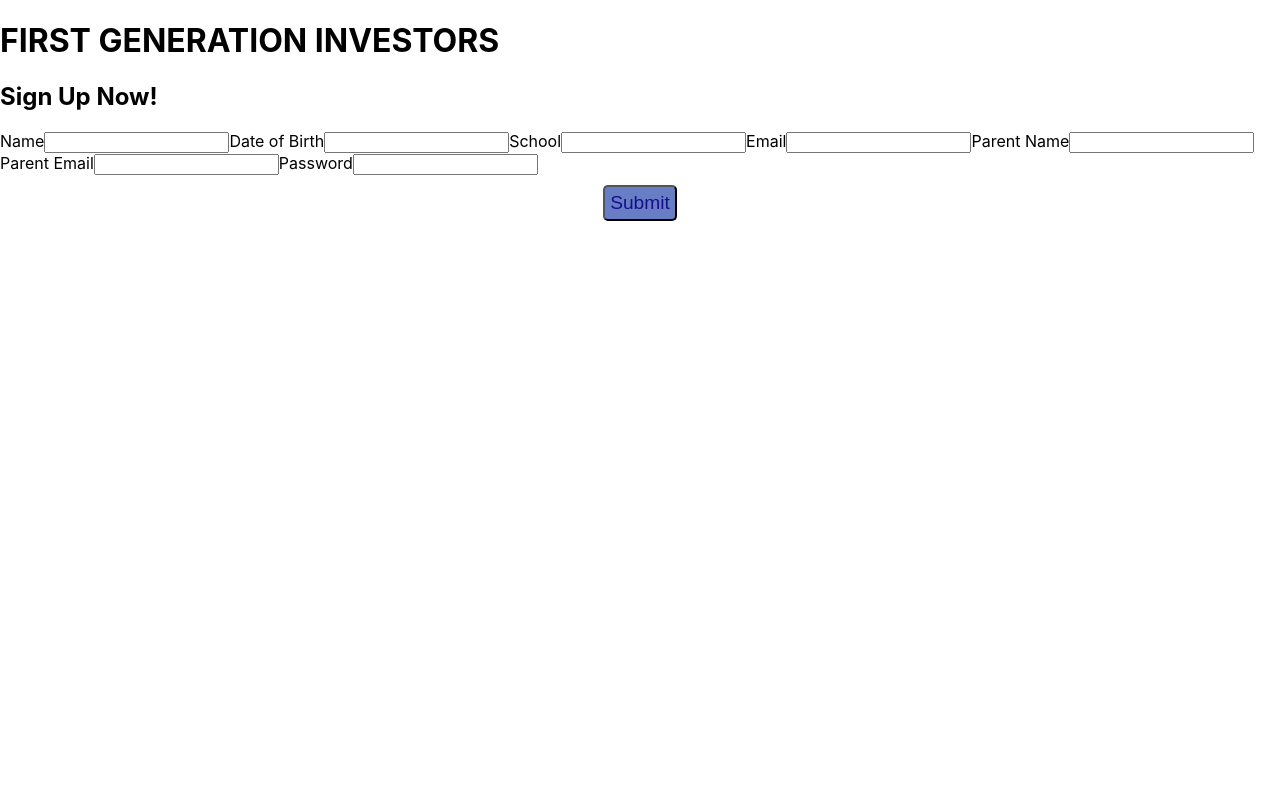
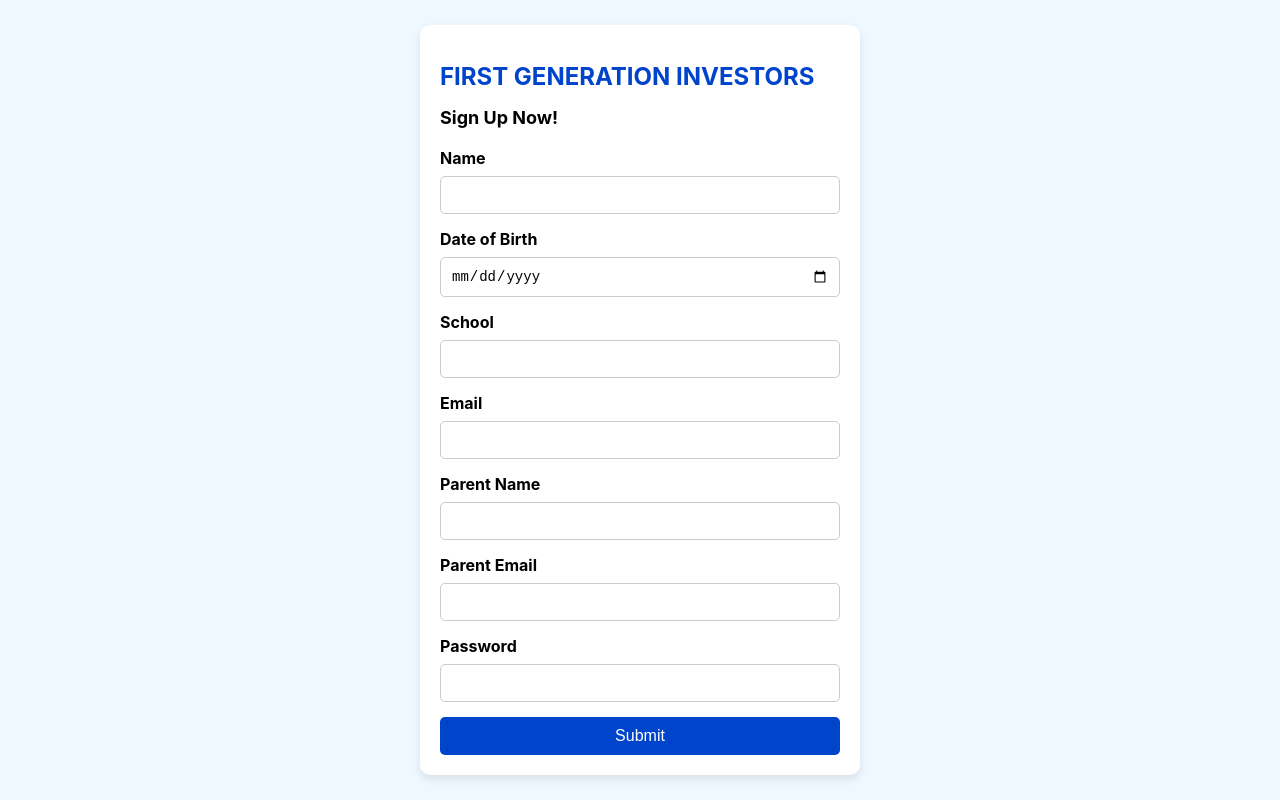
Before and after one commit to cfgjc24/Team-8, a React (Create React App) app in the folder my-app/: page /register in a window 1280 px wide. Built offline with nearby package versions, Linux system fonts and the light colour scheme.

Commit message:
Added CSS for SignUpForm.js

```diff
--- a/my-app/src/SignUpForm.css
+++ b/my-app/src/SignUpForm.css
@@ -1,70 +1,92 @@
-.App {
+/* General styling for the form container */
+.SUApp {
     text-align: center;
+    display: flex;
+    justify-content: center;
+    align-items: center;
+    min-height: 100vh; /* Ensures the form is vertically centered */
+    background-color: #f0f8ff; /* A very light blue background */
   }
 
-  .App-logo {
-    height: 40vmin;
-    pointer-events: none;
-    margin-top: -20px; /* Adjust this value as needed */
+  /* Styling for the form itself */
+  .SUApp-form {
+    background-color: white;
+    padding: 20px;
+    border-radius: 10px;
+    box-shadow: 0 4px 8px rgba(0, 0, 0, 0.1); /* Adds a subtle shadow */
+    width: 100%;
+    max-width: 400px; /* Keeps the form a manageable width */
+    text-align: left; /* Aligns labels and inputs to the left */
   }
 
-  .App-header {
-    background-color: #282c34;
-    min-height: 100vh;
-    display: flex;
-    flex-direction: column;
-    align-items: center;
-    justify-content: center;
-    font-size: calc(10px + 2vmin);
-    color: white;
+  /* Header styles */
+  .SUApp-header {
+    margin-bottom: 20px;
   }
 
-  .App-link {
-    color: #ffffff;
+  .SUApp-header h1 {
+    color: #0044cc; /* Dark blue for the main heading */
+    font-size: 24px;
   }
 
-  .App-intro {
-    font-size: 25px;
-    color: #ffffff;
-    text-align: center;
-    margin-top: -20px;
+  .SUApp-header h2 {
+    color: #000000; /* Black for the secondary heading */
+    font-size: 18px;
+    margin-bottom: 20px;
   }
 
-  .button-container {
-    margin-top: 20px;
-    display: flex;
-    flex-direction: column;
-    align-items: center;
+  /* Styling for each label */
+  .SUApp-label {
+    font-size: 16px;
+    color: #000000; /* Black text for labels */
+    display: block;
+    margin-bottom: 8px;
+    font-weight: bold;
   }
 
-  .App-button {
-    margin: 10px 0;
-    text-align: center;
-    padding: 10px 20px;
+  /* Styling for the input fields */
+  .SUApp-input {
+    width: 100%;
+    padding: 10px;
+    margin-bottom: 15px;
+    border: 1px solid #cccccc;
+    border-radius: 5px;
+    font-size: 14px;
+    box-sizing: border-box;
+  }
+
+  /* Button styling */
+  .SUApp-button {
+    background-color: #0044cc; /* Blue background */
+    color: white; /* White text */
+    border: none;
+    border-radius: 5px;
     font-size: 16px;
+    padding: 10px;
+    width: 100%;
     cursor: pointer;
   }
 
-  @keyframes App-logo-spin {
-    from {
-      transform: rotate(0deg);
-    }
-    to {
-      transform: rotate(360deg);
-    }
+  .SUApp-button:hover {
+    background-color: #003399; /* Slightly darker blue on hover */
   }
 
-  .App-footer .button {
-    background: none;
-    border: none;
-    color: inherit;
-    font: inherit;
-    cursor: pointer;
-    padding: 0;
-    text-decoration: underline;
+  /* Success and error messages */
+  .success, .error {
+    margin-top: 15px;
+    padding: 10px;
+    border-radius: 5px;
+    font-size: 14px;
+    text-align: center;
+    width: 100%;
   }
 
-  .App-footer .button:hover {
-    text-decoration: none;
-    color: #004977;
+  .success {
+    background-color: #d4edda; /* Light green for success */
+    color: #155724; /* Dark green text */
   }
+
+  .error {
+    background-color: #f8d7da; /* Light red for error */
+    color: #721c24; /* Dark red text */
+  }
--- a/my-app/src/SignUpForm.js
+++ b/my-app/src/SignUpForm.js
@@ -1,5 +1,4 @@
-// Filename - SignUpForm.js
-
+import './SignUpForm.css';  // Ensure this CSS is imported
 import { useState } from "react";
 
 export default function Form() {
@@ -16,47 +15,14 @@ export default function Form() {
     const [submitted, setSubmitted] = useState(false);
     const [error, setError] = useState(false);
 
-    // Handling the name change
-    const handleName = (e) => {
-        setName(e.target.value);
-        setSubmitted(false);
-    };
-
-    // Handling the Date of Birth change
-    const handleDateofBirth = (e) => {
-        setDateofBirth(e.target.value);
-        setSubmitted(false);
-    };
-
-    // Handling the school change
-    const handleSchool = (e) => {
-        setSchool(e.target.value);
-        setSubmitted(false);
-    };
-
-    // Handling the email change
-    const handleEmail = (e) => {
-        setEmail(e.target.value);
-        setSubmitted(false);
-    };
-
-     // Handling the parent name change
-     const handleParentName = (e) => {
-        setParentName(e.target.value);
-        setSubmitted(false);
-    };
-
-     // Handling the parent email change
-     const handleParentEmail = (e) => {
-        setParentEmail(e.target.value);
-        setSubmitted(false);
-    };
-
-    // Handling the password change
-    const handlePassword = (e) => {
-        setPassword(e.target.value);
-        setSubmitted(false);
-    };
+    // Handling the form fields
+    const handleName = (e) => setName(e.target.value);
+    const handleDateofBirth = (e) => setDateofBirth(e.target.value);
+    const handleSchool = (e) => setSchool(e.target.value);
+    const handleEmail = (e) => setEmail(e.target.value);
+    const handleParentName = (e) => setParentName(e.target.value);
+    const handleParentEmail = (e) => setParentEmail(e.target.value);
+    const handlePassword = (e) => setPassword(e.target.value);
 
     // Handling the form submission
     const handleSubmit = (e) => {
@@ -70,107 +36,60 @@ export default function Form() {
     };
 
     // Showing success message
-    const successMessage = () => {
-        return (
-            <div
-                className="success"
-                style={{
-                    display: submitted ? "" : "none",
-                }}
-            >
-                <h1>User {name} successfully registered!!</h1>
+    const successMessage = () => submitted && (
+        <div className="success">
+            <h1>User {name} successfully registered!</h1>
         </div>
     );
-    };
 
-    // Showing error message if error is true
-    const errorMessage = () => {
-        return (
-            <div
-                className="error"
-                style={{
-                    display: error ? "" : "none",
-                }}
-            >
-                <h1>Please enter all the fields</h1>
+    // Showing error message
+    const errorMessage = () => error && (
+        <div className="error">
+            <h1>Please enter all the required fields</h1>
         </div>
     );
-    };
 
     return (
-        <div className="form">
-            <div>
+        <div className="SUApp">
+            <div className="SUApp-form">
+                <header className="SUApp-header">
                     <h1>FIRST GENERATION INVESTORS</h1>
                     <h2>Sign Up Now!</h2>
-            </div>
+                </header>
 
-            {/* Calling to the methods */}
+                {/* Displaying messages */}
                 <div className="messages">
                     {errorMessage()}
                     {successMessage()}
                 </div>
 
                 <form>
-                {/* Labels and inputs for form data */}
-                <label className="label">Name</label>
-                <input
-                    onChange={handleName}
-                    className="input"
-                    value={name}
-                    type="name"
-                />
+                    <label className="SUApp-label">Name</label>
+                    <input onChange={handleName} className="SUApp-input" value={name} type="text" />
 
-                <label className="label">Date of Birth</label>
-                <input
-                    onChange={handleDateofBirth}
-                    className="input"
-                    value={dateofbirth}
-                    type="dateofbirth"
-                />
+                    <label className="SUApp-label">Date of Birth</label>
+                    <input onChange={handleDateofBirth} className="SUApp-input" value={dateofbirth} type="date" />
 
-                <label className="label">School</label>
-                <input
-                    onChange={handleSchool}
-                    className="input"
-                    value={school}
-                    type="school"
-                />
+                    <label className="SUApp-label">School</label>
+                    <input onChange={handleSchool} className="SUApp-input" value={school} type="text" />
 
-                <label className="label">Email</label>
-                <input
-                    onChange={handleEmail}
-                    className="input"
-                    value={email}
-                    type="parentname"
-                />
+                    <label className="SUApp-label">Email</label>
+                    <input onChange={handleEmail} className="SUApp-input" value={email} type="email" />
 
-                <label className="label">Parent Name</label>
-                <input
-                    onChange={handleParentName}
-                    className="input"
-                    value={parentname}
-                    type="parentname"
-                />
-                <label className="label">Parent Email</label>
-                <input
-                    onChange={handleParentEmail}
-                    className="input"
-                    value={parentemail}
-                    type="parentemail"
-                />
+                    <label className="SUApp-label">Parent Name</label>
+                    <input onChange={handleParentName} className="SUApp-input" value={parentname} type="text" />
 
-                <label className="label">Password</label>
-                <input
-                    onChange={handlePassword}
-                    className="input"
-                    value={password}
-                    type="password"
-                />
+                    <label className="SUApp-label">Parent Email</label>
+                    <input onChange={handleParentEmail} className="SUApp-input" value={parentemail} type="email" />
 
-                <button onClick={handleSubmit} className="btn" type="submit">
+                    <label className="SUApp-label">Password</label>
+                    <input onChange={handlePassword} className="SUApp-input" value={password} type="password" />
+
+                    <button onClick={handleSubmit} className="SUApp-button" type="submit">
                         Submit
                     </button>
                 </form>
             </div>
+        </div>
     );
 }
```
Lines whose indentation alone changed are shown as unchanged.
